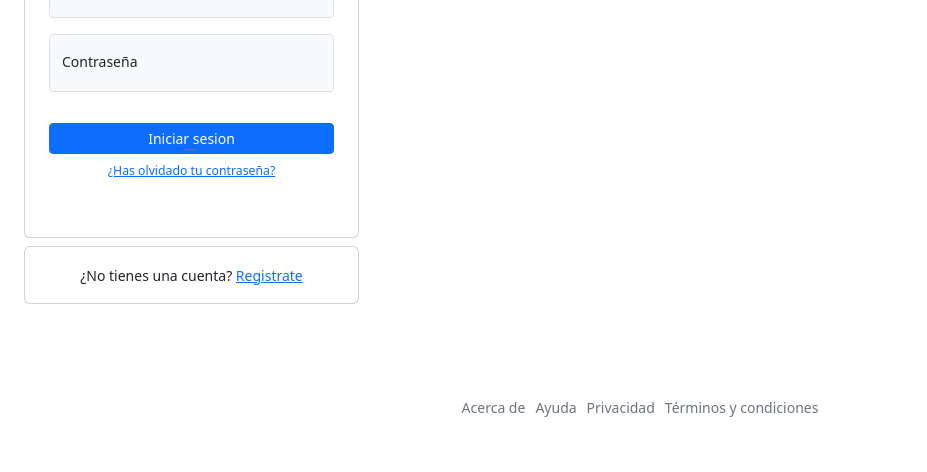
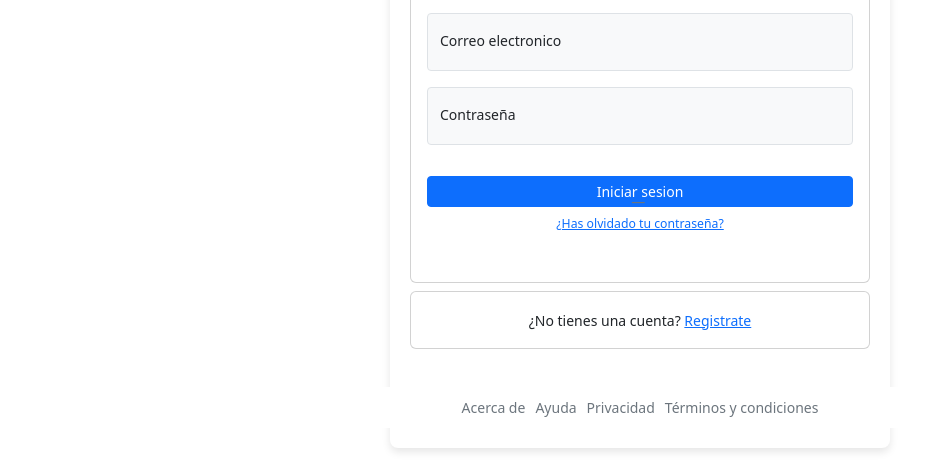
Before and after one commit to jleon1994/tienda, a website: page frontend/login.html in a window 1280 px wide. Shown: the part 372-844 px from the top of the page, without its empty margins (0-927 px from the left). Before the commit the page ends 800 px from the top, so only its background shows below. Drawn offline with nearby package versions, Linux system fonts and the light colour scheme.

Commit message:
Configuración de login.html

```diff
--- a/frontend/login.html
+++ b/frontend/login.html
@@ -10,11 +10,13 @@
 </head>
 
 <body>
+    <!-- Contenedor principal -->
+    <div class="container d-flex justify-content-center align-items-center mb-4 vh-100">
+        <div class="row justify-content-center w-100">
 
-    <div class="d-flex justify-content-center align-items-center vh-100">
+            <!-- Card principal  -->
 
-            <div class="card-body p-4 text-center" style="width: 335px;">
-                <div class="card p-4 text-center mb-2" style="width: 335px;">
+                <div class="card p-3 text-center mb-2">
                     <div class="mb-2 images-center">
                         <img src="images/logo.png" alt="Logo" id="logo" class="w-50">
                     </div>
@@ -30,21 +32,19 @@
                                 placeholder="Contraseña" name="password" required>
                             <label for="floatingInput" class="form-select-sm">Contraseña</label>
                         </div>
-
                         <button type="submit" class="btn btn-primary btn-sm w-100">Iniciar sesion</button>
                     </form>
                     <div class="mb-3 blockquote-footer">
                         <p><small><a href="">¿Has olvidado tu contraseña?</a></small></p>
                     </div>
                 </div>
-                <div class="card text-center" style="width: 335px;">
+                <div class="card text-center">
                     <div class="text-center mt-3">
                         <p><small>¿No tienes una cuenta? <a href="register.html"> Registrate</a></small></p>
                     </div>
                 </div>
 
         </div>
-
         <footer>
             <div class="footer-links">
                 <small><a href="#">Acerca de</a></small>
```
